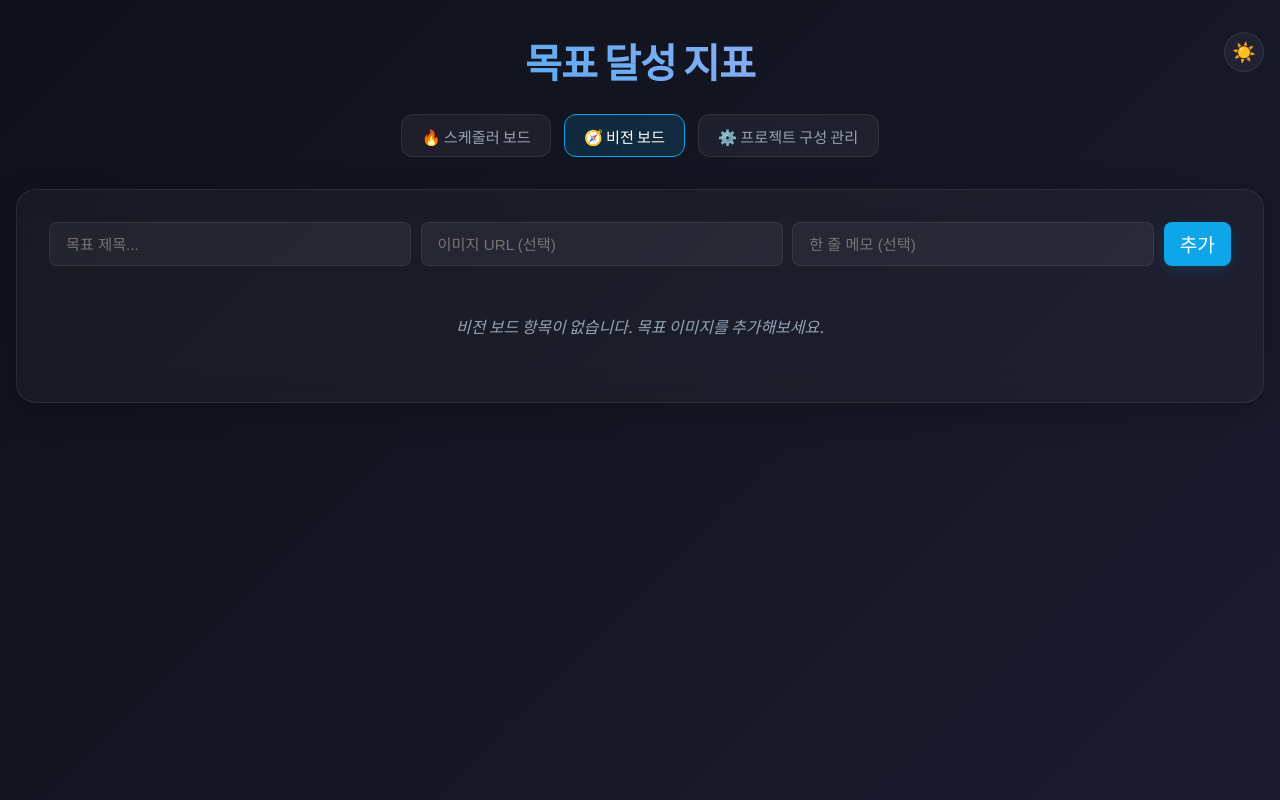
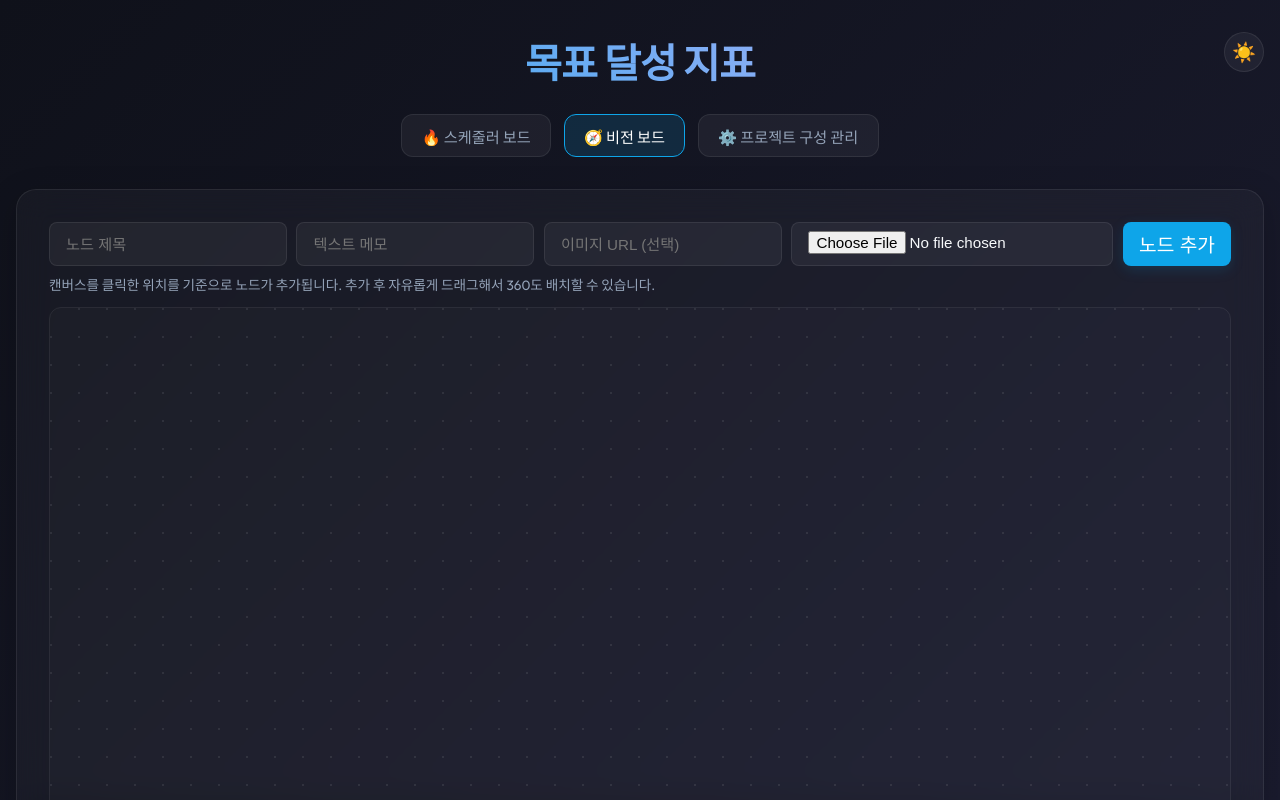
Before and after one commit to angibeom0985-arch/To-do-list, a React (Vite) app: page / in a window 1280 px wide. Both pictures are taken after a click on the button "🧭 비전 보드". Shown: the top 800 px of the page. Built offline with nearby package versions, Linux system fonts and the light colour scheme.

Commit message:
feat: upgrade vision board to freeform canvas with image attachments

```diff
--- a/src/App.css
+++ b/src/App.css
@@ -1472,41 +1472,74 @@
 .vision-board-panel {
   display: flex;
   flex-direction: column;
-  gap: 1rem;
+  gap: 0.8rem;
+}
+
+.vision-topbar {
+  display: flex;
+  flex-direction: column;
+  gap: 0.5rem;
 }
 
 .vision-form {
   display: grid;
-  grid-template-columns: 1fr 1fr 1fr auto;
+  grid-template-columns: 1fr 1fr 1fr 1fr auto;
   gap: 0.6rem;
 }
 
-.vision-grid {
-  display: grid;
-  grid-template-columns: repeat(auto-fill, minmax(220px, 1fr));
-  gap: 0.9rem;
-}
-
-.vision-card {
+.vision-help {
+  margin: 0;
+  font-size: 0.85rem;
+  color: var(--text-muted);
+}
+
+.vision-canvas-wrap {
+  overflow: auto;
+  border: 1px solid var(--glass-border);
+  border-radius: 12px;
+}
+
+.vision-canvas {
   position: relative;
-  background: rgba(255, 255, 255, 0.04);
-  border: 1px solid var(--glass-border);
-  border-radius: 12px;
-  padding: 0.7rem;
-  display: flex;
-  flex-direction: column;
-  gap: 0.45rem;
-}
-
-.vision-image {
+  background:
+    radial-gradient(circle at 1px 1px, rgba(255,255,255,0.08) 1px, transparent 0) 0 0/28px 28px,
+    rgba(255, 255, 255, 0.02);
+}
+
+.vision-node {
+  position: absolute;
+  width: 220px;
+  min-height: 210px;
+  background: rgba(255, 255, 255, 0.05);
+  border: 1px solid var(--glass-border);
+  border-radius: 14px;
+  padding: 0.6rem;
+  display: flex;
+  flex-direction: column;
+  gap: 0.4rem;
+  cursor: grab;
+  user-select: none;
+}
+
+.vision-node.dragging {
+  opacity: 0.75;
+  transform: scale(1.01);
+}
+
+.vision-node:active {
+  cursor: grabbing;
+}
+
+.vision-node-image {
   width: 100%;
-  height: 140px;
+  height: 124px;
   object-fit: cover;
   border-radius: 8px;
   border: 1px solid var(--glass-border);
-}
-
-.vision-image.fallback {
+  pointer-events: none;
+}
+
+.vision-node-image.fallback {
   display: flex;
   align-items: center;
   justify-content: center;
@@ -1514,22 +1547,33 @@
   background: rgba(255, 255, 255, 0.03);
 }
 
-.vision-card h3 {
+.vision-node-title {
   margin: 0;
-  font-size: 0.98rem;
-}
-
-.vision-card p {
+  font-size: 0.95rem;
+  line-height: 1.2;
+  color: var(--text-main);
+}
+
+.vision-node-note {
   margin: 0;
-  font-size: 0.85rem;
-  color: var(--text-muted);
-}
-
-.vision-card .delete-btn {
+  font-size: 0.82rem;
+  color: var(--text-muted);
+  line-height: 1.35;
+  white-space: pre-wrap;
+  word-break: break-word;
+}
+
+.vision-node-delete {
   position: absolute;
   top: 0.4rem;
   right: 0.4rem;
-  opacity: 1;
+  width: 26px;
+  height: 26px;
+  border-radius: 6px;
+  border: 1px solid var(--glass-border);
+  background: rgba(0, 0, 0, 0.15);
+  color: var(--text-muted);
+  cursor: pointer;
 }
 
 @media (max-width: 900px) {
--- a/src/components/VisionBoard.jsx
+++ b/src/components/VisionBoard.jsx
@@ -1,41 +1,144 @@
-import { useState } from 'react';
+import { useRef, useState } from 'react';
+
+const CANVAS_WIDTH = 2200;
+const CANVAS_HEIGHT = 1400;
+const NODE_WIDTH = 220;
+const NODE_HEIGHT = 230;
 
 export default function VisionBoard({ items, setItems }) {
   const [title, setTitle] = useState('');
+  const [note, setNote] = useState('');
   const [imageUrl, setImageUrl] = useState('');
-  const [note, setNote] = useState('');
+  const [imageFileData, setImageFileData] = useState('');
+  const [lastPoint, setLastPoint] = useState({ x: 100, y: 100 });
+  const [draggingId, setDraggingId] = useState(null);
+
+  const canvasRef = useRef(null);
+  const dragRef = useRef(null);
+
+  const normalizePoint = (x, y) => {
+    const clampedX = Math.max(10, Math.min(x, CANVAS_WIDTH - NODE_WIDTH - 10));
+    const clampedY = Math.max(10, Math.min(y, CANVAS_HEIGHT - NODE_HEIGHT - 10));
+    return { x: clampedX, y: clampedY };
+  };
+
+  const getItemPoint = (item, index) => {
+    if (Number.isFinite(item.x) && Number.isFinite(item.y)) {
+      return normalizePoint(item.x, item.y);
+    }
+    const fallbackX = 40 + (index % 6) * 260;
+    const fallbackY = 40 + Math.floor(index / 6) * 260;
+    return normalizePoint(fallbackX, fallbackY);
+  };
+
+  const handleCanvasMouseDown = (e) => {
+    if (e.target !== e.currentTarget) return;
+    const rect = e.currentTarget.getBoundingClientRect();
+    const p = normalizePoint(e.clientX - rect.left, e.clientY - rect.top);
+    setLastPoint(p);
+  };
+
+  const handleFileChange = (e) => {
+    const file = e.target.files?.[0];
+    if (!file) {
+      setImageFileData('');
+      return;
+    }
+
+    const reader = new FileReader();
+    reader.onload = () => setImageFileData(typeof reader.result === 'string' ? reader.result : '');
+    reader.readAsDataURL(file);
+  };
 
   const handleAdd = (e) => {
     e.preventDefault();
-    if (!title.trim()) return;
+    const resolvedImage = imageFileData || imageUrl.trim();
+    if (!title.trim() && !note.trim() && !resolvedImage) return;
 
+    const p = normalizePoint(lastPoint.x, lastPoint.y);
     const newItem = {
       id: crypto.randomUUID(),
       title: title.trim(),
-      imageUrl: imageUrl.trim(),
       note: note.trim(),
+      imageUrl: resolvedImage,
+      x: p.x,
+      y: p.y,
       createdAt: new Date().toISOString(),
     };
 
-    setItems([newItem, ...(items || [])]);
+    setItems([...(items || []), newItem]);
     setTitle('');
+    setNote('');
     setImageUrl('');
-    setNote('');
+    setImageFileData('');
   };
 
   const removeItem = (id) => {
     setItems((items || []).filter((item) => item.id !== id));
   };
 
+  const startDrag = (e, item, index) => {
+    if (e.button !== 0) return;
+    e.preventDefault();
+
+    const rect = canvasRef.current.getBoundingClientRect();
+    const point = getItemPoint(item, index);
+
+    dragRef.current = {
+      id: item.id,
+      offsetX: e.clientX - rect.left - point.x,
+      offsetY: e.clientY - rect.top - point.y,
+    };
+
+    setDraggingId(item.id);
+
+    const onMove = (moveEvent) => {
+      const current = dragRef.current;
+      if (!current || !canvasRef.current) return;
+
+      const canvasRect = canvasRef.current.getBoundingClientRect();
+      const next = normalizePoint(
+        moveEvent.clientX - canvasRect.left - current.offsetX,
+        moveEvent.clientY - canvasRect.top - current.offsetY,
+      );
+
+      setItems((prev) =>
+        (prev || []).map((node) =>
+          node.id === current.id
+            ? { ...node, x: next.x, y: next.y }
+            : node,
+        ),
+      );
+    };
+
+    const onUp = () => {
+      dragRef.current = null;
+      setDraggingId(null);
+      window.removeEventListener('mousemove', onMove);
+      window.removeEventListener('mouseup', onUp);
+    };
+
+    window.addEventListener('mousemove', onMove);
+    window.addEventListener('mouseup', onUp);
+  };
+
   return (
     <div className="glass-panel vision-board-panel animate-fade-in" style={{ animationDelay: '0.15s' }}>
+      <div className="vision-topbar">
         <form onSubmit={handleAdd} className="vision-form">
           <input
             type="text"
             className="project-input"
-          placeholder="목표 제목..."
+            placeholder="노드 제목"
             value={title}
             onChange={(e) => setTitle(e.target.value)}
+          />
+          <input
+            type="text"
+            className="project-input"
+            placeholder="텍스트 메모"
+            value={note}
+            onChange={(e) => setNote(e.target.value)}
           />
           <input
             type="url"
@@ -45,33 +148,52 @@ export default function VisionBoard({ items, setItems }) {
             onChange={(e) => setImageUrl(e.target.value)}
           />
           <input
-          type="text"
+            type="file"
+            accept="image/*"
             className="project-input"
-          placeholder="한 줄 메모 (선택)"
-          value={note}
-          onChange={(e) => setNote(e.target.value)}
+            onChange={handleFileChange}
           />
-        <button type="submit" className="add-btn mini-btn">추가</button>
+          <button type="submit" className="add-btn mini-btn">노드 추가</button>
         </form>
+        <p className="vision-help">캔버스를 클릭한 위치를 기준으로 노드가 추가됩니다. 추가 후 자유롭게 드래그해서 360도 배치할 수 있습니다.</p>
+      </div>
 
-      {(!items || items.length === 0) ? (
-        <p className="task-list-empty">비전 보드 항목이 없습니다. 목표 이미지를 추가해보세요.</p>
+      <div className="vision-canvas-wrap">
+        <div
+          ref={canvasRef}
+          className="vision-canvas"
+          onMouseDown={handleCanvasMouseDown}
+          style={{ width: `${CANVAS_WIDTH}px`, height: `${CANVAS_HEIGHT}px` }}
+        >
+          {(items || []).map((item, index) => {
+            const point = getItemPoint(item, index);
+            return (
+              <article
+                key={item.id}
+                className={`vision-node ${draggingId === item.id ? 'dragging' : ''}`}
+                style={{ left: `${point.x}px`, top: `${point.y}px` }}
+                onMouseDown={(e) => startDrag(e, item, index)}
+              >
+                {item.imageUrl ? (
+                  <img src={item.imageUrl} alt={item.title || 'vision'} className="vision-node-image" draggable={false} />
                 ) : (
-        <div className="vision-grid">
-          {items.map((item) => (
-            <article key={item.id} className="vision-card">
-              {item.imageUrl ? (
-                <img src={item.imageUrl} alt={item.title} className="vision-image" />
-              ) : (
-                <div className="vision-image fallback">No Image</div>
+                  <div className="vision-node-image fallback">이미지 없음</div>
                 )}
-              <h3>{item.title}</h3>
-              {item.note && <p>{item.note}</p>}
-              <button type="button" className="delete-btn" onClick={() => removeItem(item.id)}>×</button>
+                <h3 className="vision-node-title">{item.title || '제목 없음'}</h3>
+                {item.note && <p className="vision-node-note">{item.note}</p>}
+                <button
+                  type="button"
+                  className="vision-node-delete"
+                  onMouseDown={(e) => e.stopPropagation()}
+                  onClick={() => removeItem(item.id)}
+                >
+                  ×
+                </button>
               </article>
-          ))}
+            );
+          })}
         </div>
-      )}
+      </div>
     </div>
   );
 }
```
Lines whose indentation alone changed are shown as unchanged.
